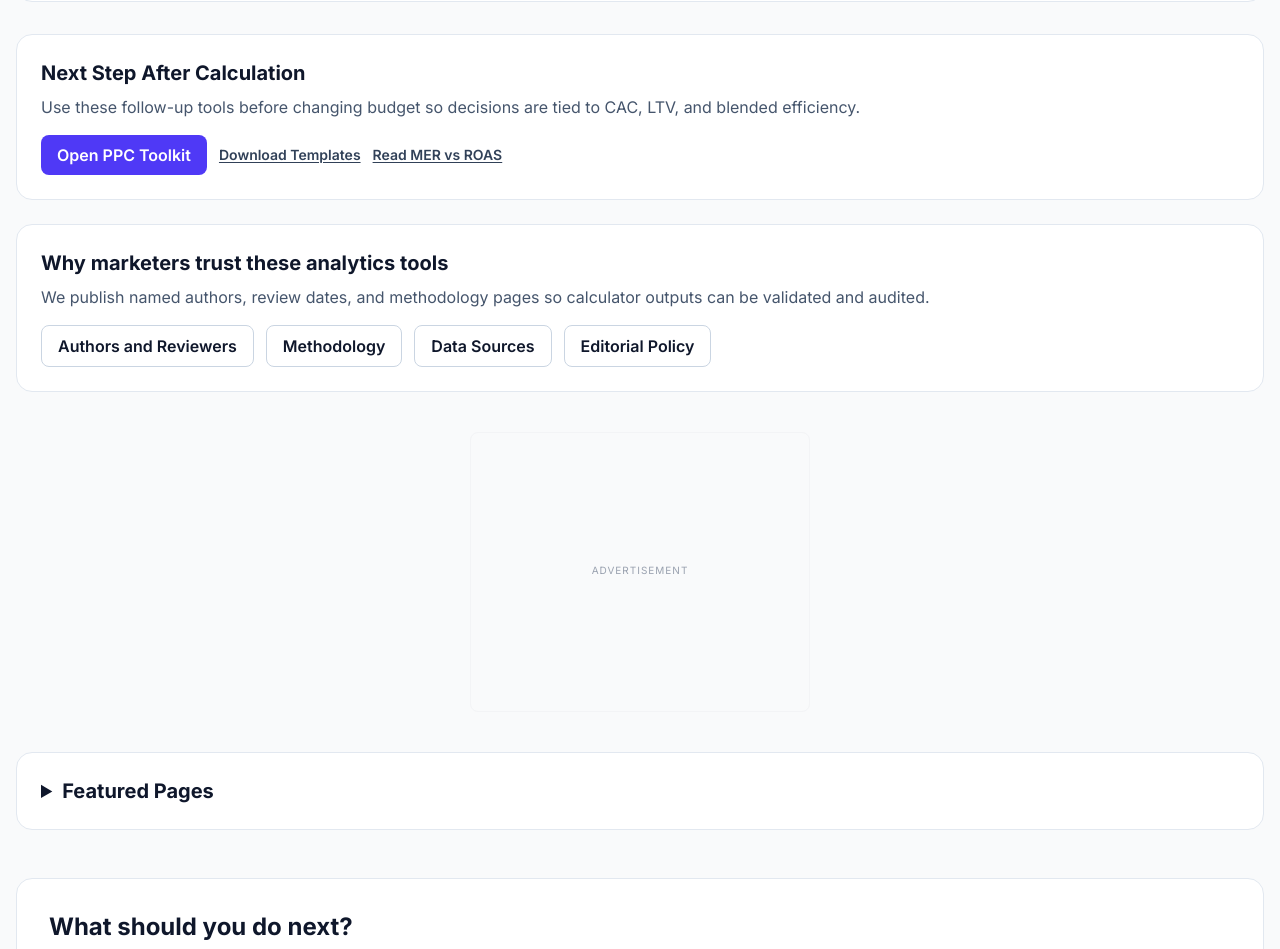
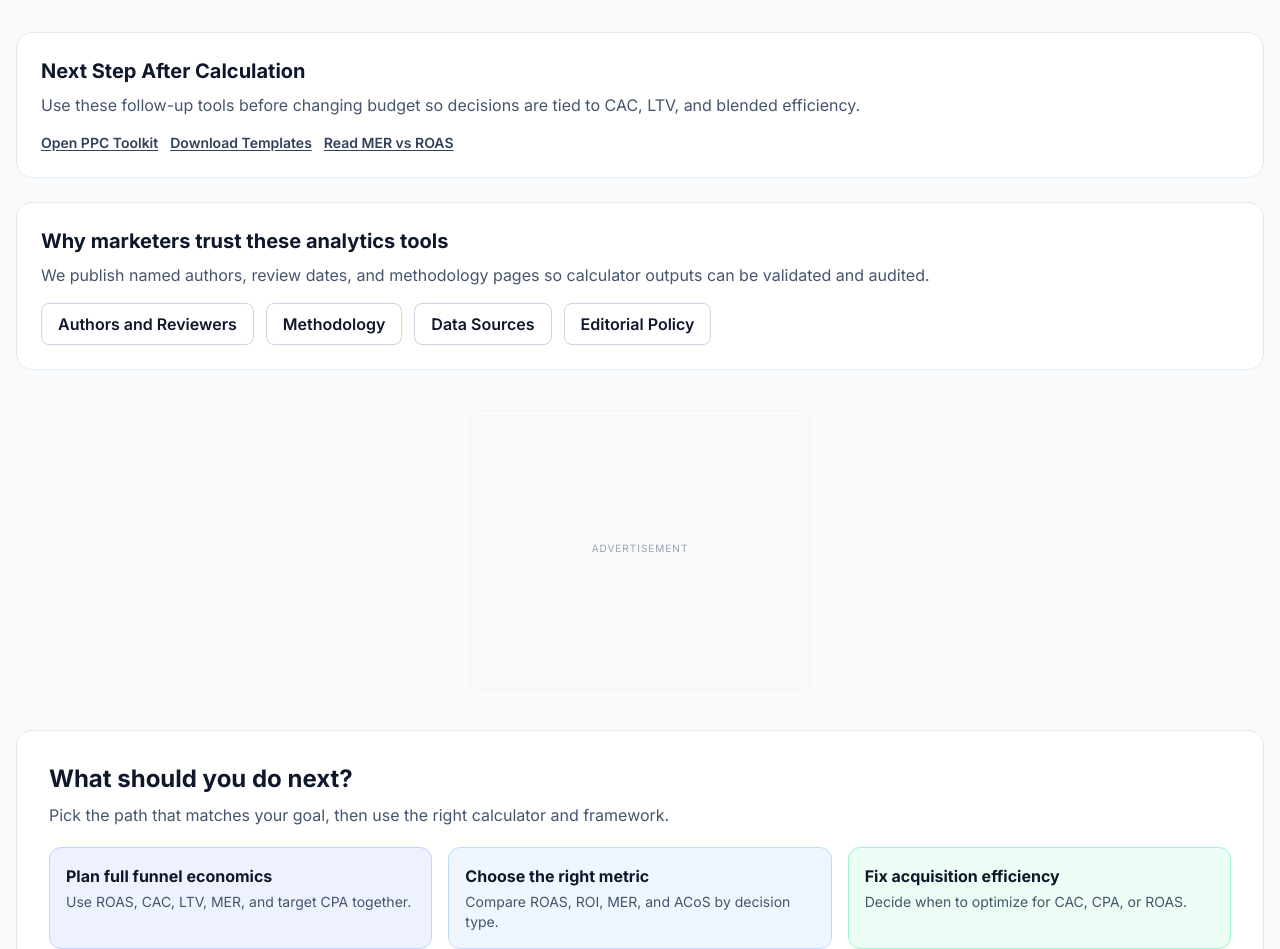
Before and after one commit to nikhil071-ui/roas-calculator, a Next.js app: page / in a window 1280 px wide. Shown: the part 1703-2652 px from the top of the page. Built offline with nearby package versions, Linux system fonts and the light colour scheme.

Commit message:
UX/SEO: trim homepage CTA duplication and improve nav focus behavior

```diff
--- a/app/layout.tsx
+++ b/app/layout.tsx
@@ -158,13 +158,13 @@ export default function RootLayout({
             </Link>
 
             {/* Navigation Links - SCROLLABLE ON MOBILE */}
-            <div className="flex gap-4 md:gap-8 text-sm font-medium text-gray-600 overflow-x-auto ml-4 whitespace-nowrap scrollbar-hide">
-              <Link href="/blog" className="hover:text-blue-600 transition">Blog</Link>
-              <Link href="/" className="hover:text-blue-600 transition">Home</Link>
-              <Link href="/ppc-toolkit" className="hover:text-blue-600 transition">PPC Toolkit</Link>
-              <Link href="/image-compressor" className="hover:text-blue-600 transition">Image Compressor</Link>
-              <Link href="/pdf-converter" className="hover:text-blue-600 transition">PDF Maker</Link>
-              <Link href="/currency-converter" className="hover:text-blue-600 transition">Currency</Link>
+            <div className="flex gap-4 md:gap-8 text-sm font-medium text-gray-600 overflow-x-auto ml-4 whitespace-nowrap">
+              <Link href="/blog" className="hover:text-blue-600 transition focus-visible:outline focus-visible:outline-2 focus-visible:outline-blue-600 focus-visible:rounded-sm">Blog</Link>
+              <Link href="/" className="hover:text-blue-600 transition focus-visible:outline focus-visible:outline-2 focus-visible:outline-blue-600 focus-visible:rounded-sm">Home</Link>
+              <Link href="/ppc-toolkit" className="hover:text-blue-600 transition focus-visible:outline focus-visible:outline-2 focus-visible:outline-blue-600 focus-visible:rounded-sm">PPC Toolkit</Link>
+              <Link href="/image-compressor" className="hover:text-blue-600 transition focus-visible:outline focus-visible:outline-2 focus-visible:outline-blue-600 focus-visible:rounded-sm">Image Compressor</Link>
+              <Link href="/pdf-converter" className="hover:text-blue-600 transition focus-visible:outline focus-visible:outline-2 focus-visible:outline-blue-600 focus-visible:rounded-sm">PDF Maker</Link>
+              <Link href="/currency-converter" className="hover:text-blue-600 transition focus-visible:outline focus-visible:outline-2 focus-visible:outline-blue-600 focus-visible:rounded-sm">Currency</Link>
             </div>
           </div>
         </nav>
--- a/app/page.tsx
+++ b/app/page.tsx
@@ -142,7 +142,7 @@ export default function Home() {
                 >
                   Open Toolkit
                 </TrackedLink>
-                <Link href="/methodology" className="inline-flex items-center px-3 py-2 rounded-lg bg-white border border-emerald-300 text-emerald-900 font-semibold hover:bg-emerald-100 transition">
+                <Link href="/methodology" className="inline-flex items-center px-3 py-2 text-sm font-semibold text-emerald-900 underline underline-offset-2 hover:text-emerald-800 transition">
                   Review Methodology
                 </Link>
               </div>
@@ -180,15 +180,9 @@ export default function Home() {
                 Use these follow-up tools before changing budget so decisions are tied to CAC, LTV, and blended efficiency.
               </p>
               <div className="flex flex-wrap items-center gap-3">
-                <TrackedLink
-                  href="/ppc-toolkit"
-                  eventName="cta_click_ppc_toolkit"
-                  eventParams={{ source_page: "/", cta_module: "next_step_after_calculation", position: "above_fold" }}
-                  className="inline-flex items-center px-4 py-2 rounded-lg bg-indigo-600 text-white font-semibold hover:bg-indigo-700 transition"
-                  aria-label="Open PPC toolkit for ROAS CAC LTV and MER planning"
-                >
+                <Link href="/ppc-toolkit" className="text-sm font-semibold text-slate-700 hover:text-slate-900 underline underline-offset-2" aria-label="Open PPC toolkit for ROAS CAC LTV and MER planning">
                   Open PPC Toolkit
-                </TrackedLink>
+                </Link>
                 <Link href="/resources" className="text-sm font-semibold text-slate-700 hover:text-slate-900 underline underline-offset-2" aria-label="Download ROAS planning templates and checklists">
                   Download Templates
                 </Link>
@@ -225,35 +219,6 @@ export default function Home() {
   <AdBanner />
 </div>
 {/* ---------------- */}
-
-            {/* --- FEATURED PAGES (BOOST INDEXING) --- */}
-            <details className="mt-4 mb-12 bg-white border border-slate-200 rounded-2xl p-6">
-              <summary className="text-xl font-bold text-slate-900 cursor-pointer">Featured Pages</summary>
-              <div className="grid md:grid-cols-2 lg:grid-cols-4 gap-6 mt-4">
-                <Link href="/roas/facebook-ads" className="group block bg-white p-6 rounded-xl shadow-sm border border-gray-200 hover:border-blue-500 hover:shadow-lg transition">
-                  <h3 className="font-bold text-lg text-slate-800 group-hover:text-blue-600">Facebook Ads ROAS Calculator</h3>
-                  <p className="text-sm text-gray-500 mt-2">Calculate break-even ROAS and profitability for Meta campaigns.</p>
-                </Link>
-                <Link href="/pdf/jpg-to-pdf" className="group block bg-white p-6 rounded-xl shadow-sm border border-gray-200 hover:border-red-500 hover:shadow-lg transition">
-                  <h3 className="font-bold text-lg text-slate-800 group-hover:text-red-600">JPG to PDF Converter (Direct)</h3>
-                  <p className="text-sm text-gray-500 mt-2">Convert photos to a clean PDF instantly - no watermark, no signup.</p>
-                </Link>
-                <TrackedLink
-                  href="/ppc-toolkit"
-                  eventName="cta_click_ppc_toolkit"
-                  eventParams={{ source_page: "/", cta_module: "featured_pages", position: "mid_content" }}
-                  className="group block bg-white p-6 rounded-xl shadow-sm border border-gray-200 hover:border-indigo-500 hover:shadow-lg transition"
-                  aria-label="Open PPC toolkit hub for ROAS CAC LTV and MER"
-                >
-                  <h3 className="font-bold text-lg text-slate-800 group-hover:text-indigo-600">PPC Toolkit</h3>
-                  <p className="text-sm text-gray-500 mt-2">ROAS, CAC, LTV, MER, and target CPA in one practical planning hub.</p>
-                </TrackedLink>
-                <Link href="/comparisons/roas-vs-roi-vs-mer-vs-acos" className="group block bg-white p-6 rounded-xl shadow-sm border border-gray-200 hover:border-purple-500 hover:shadow-lg transition">
-                  <h3 className="font-bold text-lg text-slate-800 group-hover:text-purple-600">ROAS vs ROI vs MER vs ACoS</h3>
-                  <p className="text-sm text-gray-500 mt-2">Choose the right metric for campaign and budget decisions.</p>
-                </Link>
-              </div>
-            </details>
 
             <section id="optimization-guide" className="mt-4 mb-12 bg-white border border-slate-200 rounded-2xl p-6 md:p-8">
               <h2 className="text-2xl font-bold text-slate-900 mb-2">What should you do next?</h2>
@@ -339,16 +304,6 @@ export default function Home() {
                   <h3 className="font-bold text-slate-800 group-hover:text-orange-600">Glossary</h3>
                   <p className="text-xs text-gray-500 mt-2">Marketing terms explained.</p>
                 </Link>
-                <TrackedLink
-                  href="/ppc-toolkit"
-                  eventName="cta_click_ppc_toolkit"
-                  eventParams={{ source_page: "/", cta_module: "resources_help_grid", position: "mid_content" }}
-                  className="group block bg-white p-5 rounded-xl shadow-sm border border-gray-200 hover:border-indigo-500 hover:shadow-lg transition text-center"
-                  aria-label="Open PPC toolkit from resources section"
-                >
-                  <h3 className="font-bold text-slate-800 group-hover:text-indigo-600">PPC Toolkit</h3>
-                  <p className="text-xs text-gray-500 mt-2">ROAS, CAC, LTV, MER and target CPA formulas.</p>
-                </TrackedLink>
                 <Link href="/about" className="group block bg-white p-5 rounded-xl shadow-sm border border-gray-200 hover:border-teal-500 hover:shadow-lg transition text-center">
                   <h3 className="font-bold text-slate-800 group-hover:text-teal-600">About Us</h3>
                   <p className="text-xs text-gray-500 mt-2">Meet our team and editorial standards.</p>
```
